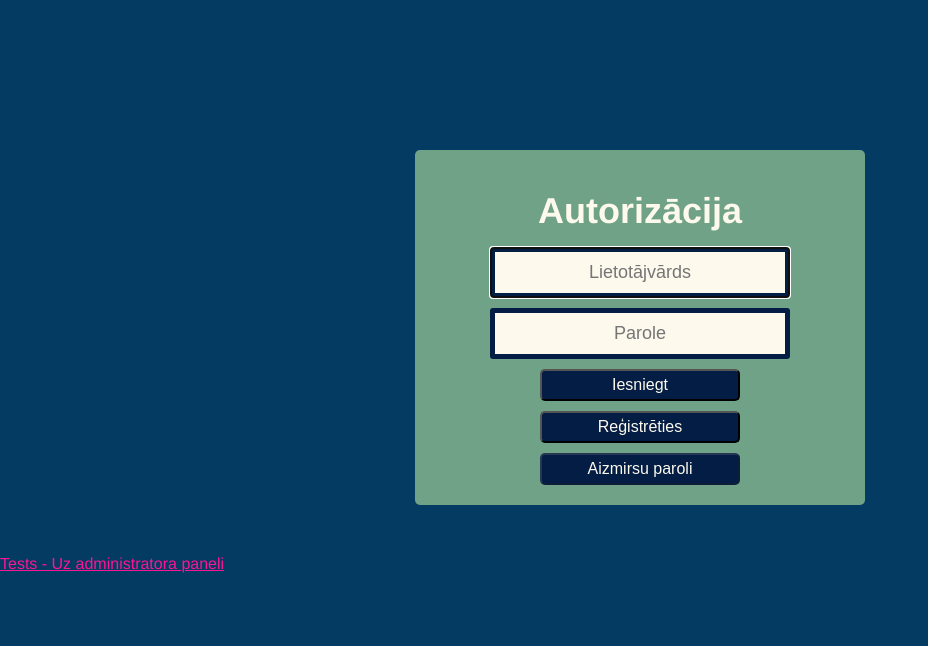
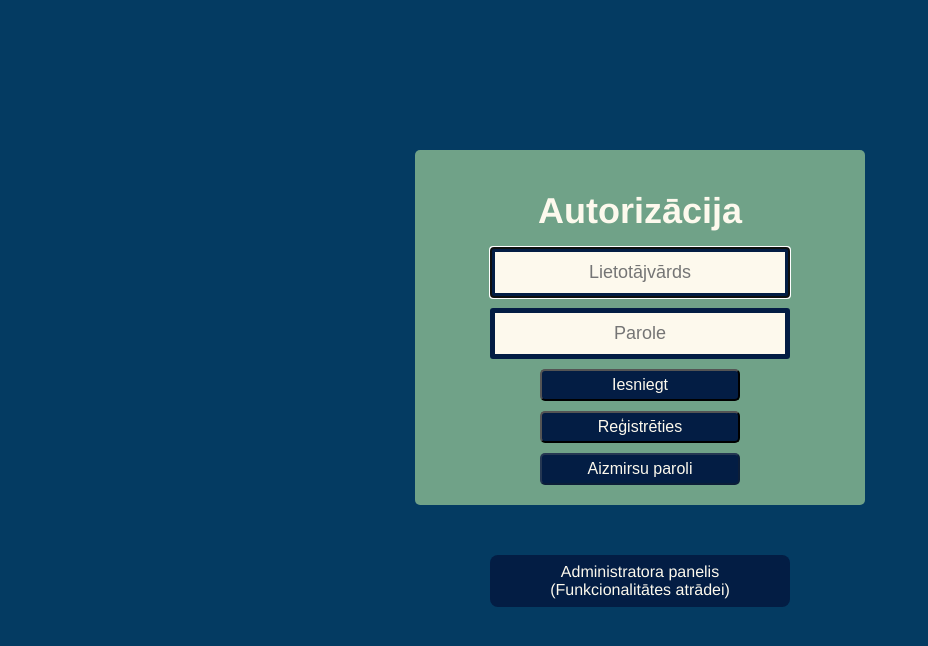
Before and after one commit to elaraisav/26_pit-projekts_rtu, a Django app: page / in a window 1280 px wide. Shown: the top 646 px of the page, without its empty margins (0-928 px from the left). Run offline with Django 5.2, Linux system fonts and the light colour scheme.

Commit message:
Palaboju pogu, lai sakrīt ar main branch.

```diff
--- a/testsite/static/testsite/auth-reg.css
+++ b/testsite/static/testsite/auth-reg.css
@@ -11,20 +11,19 @@
     box-sizing: border-box;
 }
 
+/* The * rule above would also show the head element (the page title) */
+head{
+    display: none;
+}
+
 /* Lapas pamata dizains, īpašības */
 body {
     display: flex;
     flex-direction: column;
     justify-content: center;
     box-sizing: border-box;
-}
-/* The * rule above would also show the head element (the page title) */
-head{
-    display: none;
-}
-/* Lapas pamata dizians, īpašības */
-body{
-    font-family: 'Helvetica', sans-serif;
+
+    font-family: Helvetica, Arial, sans-serif;
     background: #043B62;
     margin: 0;
     padding: 0;
@@ -41,6 +40,18 @@ body{
     border-radius: 5px;
     background: #70A288;
     text-align: center;
+}
+
+/* Visu pogu, kas ir konteinerī auth, formatējums */
+.auth button {
+    width: 200px;
+    height: auto;
+    padding: 5px;
+    border-radius: 5px;
+    font-size: 16px;
+    color: #FDF9ED;
+    background-color: #031D44;
+    cursor: pointer;
 }
 
 /* Virsraksts */
@@ -78,18 +89,7 @@ h1 {
 
 .auth-form button {
     align-self: center;
-}
-
-/* Visu pogu, kas ir konteinerī auth, formatējums */
-.auth button {
-    width: 200px;
-    height: auto;
-    padding: 5px;
-    border-radius: 5px;
-    font-size: 16px;
-    color: #FDF9ED;
-    background-color: #031D44;
-    cursor: pointer;
+    transition: background-color 0.2s, color 0.2s;
 }
 
 /* Pogas maina krāsu, kad tām uzbrauc ar peli */
@@ -106,6 +106,35 @@ h1 {
     margin-top: 10px;
     /* Ja ekrāns ir ļoti šaurs, pogas drīkst pāriet nākamajā rindā */
     flex-wrap: wrap;
+}
+
+.admin-panel {
+    display: flex;
+    flex-direction: column;
+    align-items: center;
+}
+
+/* Lai tiktu iekļauts prototipā - piekļuve administratora panelim */
+.admin-btn {
+    display: block;
+    align-self: center;
+    align-items: center;
+    box-sizing: border-box;
+    text-align: center;
+
+    width: 300px;
+    height: auto;
+    padding: 8px 16px;
+    border-radius: 8px;
+    background: #031D44;
+    color: #FDF9ED;
+    cursor: pointer;
+    text-decoration: none;
+    transition: background-color 0.2s, color 0.2s;
+}
+
+.admin-btn:hover {
+    background: #D68A71;
 }
 
 /* Registracijas lapas formatējums */
--- a/testsite/templates/testsite/autorizacija.html
+++ b/testsite/templates/testsite/autorizacija.html
@@ -30,7 +30,8 @@
             <button id="aizmirsu-paroli-btn" disabled>Aizmirsu paroli</button> <!-- Jāaizved uz lapu aizmirsu-paroli.html-->
         </div>
     </div>
-    <!-- var mēģināt atkomentēt -->
-    <a href="{% url 'testsite:admin_panel' %}" style="color: deeppink;">Tests - Uz administratora paneli</a>
+    <div class="admin-panel">
+        <a class="admin-btn" href="{% url 'testsite:admin_panel' %}">Administratora panelis (Funkcionalitātes atrādei)</a>
+    </div>
 </body>
 </html>
```
